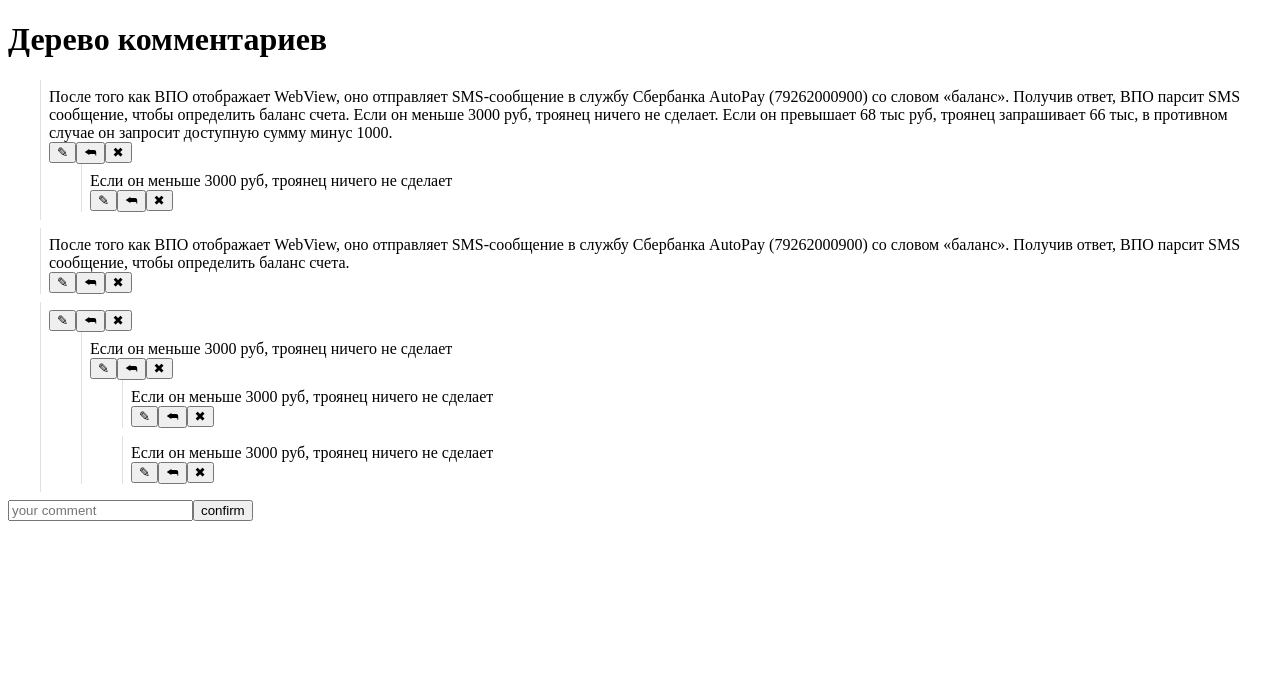
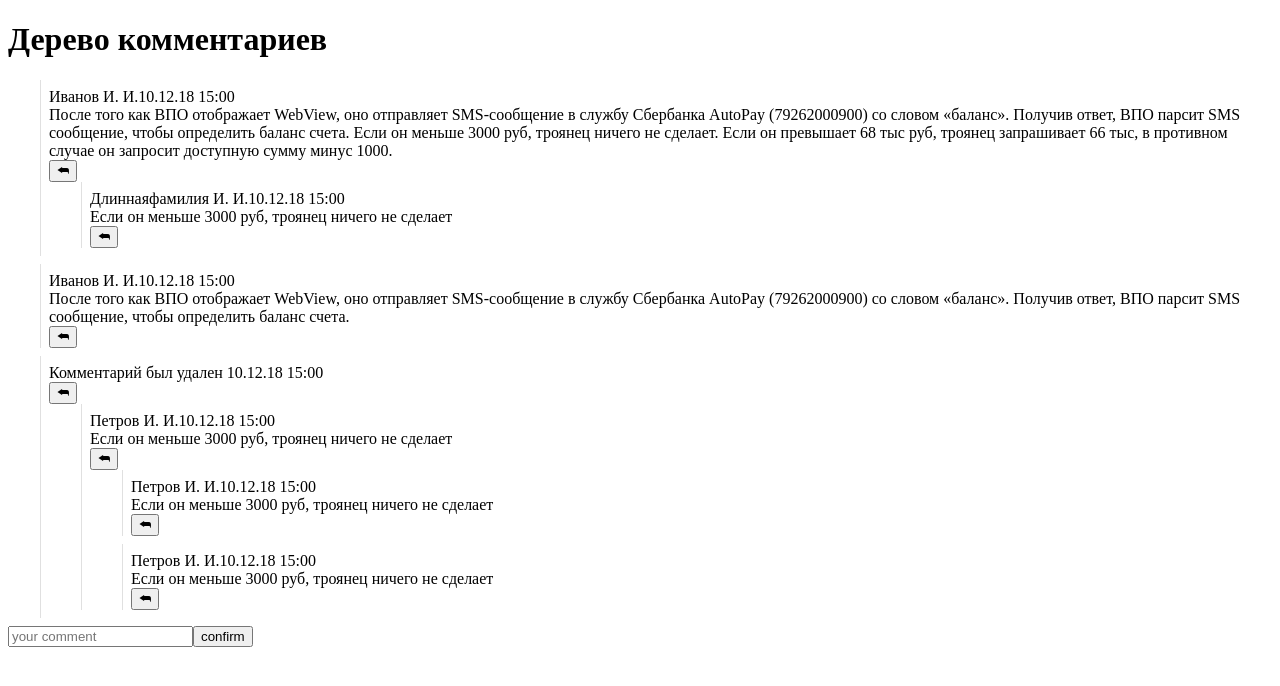
Before and after one commit to S-404/tree-chat, a React (Create React App) app: page / in a window 1280 px wide. Shown: the top 686 px of the page. Built offline with nearby package versions, Linux system fonts and the light colour scheme.

Commit message:
add Context [total time 305min]

```diff
--- a/src/App.js
+++ b/src/App.js
@@ -1,13 +1,23 @@
-import React from "react";
+import React, {useEffect, useState} from "react";
 import './App.css'
 import Comments from "./components/Comments";
+import {Context} from "./context";
+import {commentsData} from "./mockData/commentsData";
 
 function App() {
+    const [user] = useState({userID: 10, username: 'Имяпользователя И.И.'})
+    const [comments, setComments] = useState([])
+    useEffect(() => setComments(commentsData), [])
     return (
-        <div className="App">
-            <h1>Дерево комментариев</h1>
-            <Comments/>
-        </div>
+        <Context.Provider value={
+            {user, comments, setComments}
+        }>
+            <div className="App">
+                <h1>Дерево комментариев</h1>
+                <Comments/>
+            </div>
+        </Context.Provider>
+
     );
 }
 
--- a/src/components/Comment.jsx
+++ b/src/components/Comment.jsx
@@ -1,14 +1,33 @@
-import React from 'react';
+import React, {useContext} from 'react';
+import {Context} from "../context";
 
 const Comment = ({comment, deleteCommentHandler, replyCommentHandler, editCommentHandler}) => {
-
+    const {user} = useContext(Context)
     return (
         <div className={'comments__comment'}>
+            <div>
+                {comment.comment === null ?
+                    <span>{`Комментарий был удален ${comment.datetime}`}</span>
+                    :
+                    <>
+                        <span>{comment.username}</span>
+                        <span>{`${comment.datetime}`}</span>
+                    </>
+                }
+            </div>
+
             <span>{comment.comment}</span>
             <div className={'comment__buttons'}>
-                <button onClick={() => editCommentHandler(comment)}>✎</button>
+
                 <button onClick={() => replyCommentHandler(comment)}>⮪</button>
-                <button onClick={() => deleteCommentHandler(comment)}>✖</button>
+
+                {user.userID === comment.userID ?
+                    <>
+                        <button onClick={() => editCommentHandler(comment)}>✎</button>
+                        <button onClick={() => deleteCommentHandler(comment)}>✖</button>
+                    </>
+                    : null}
+
             </div>
             <div className={'comment__replies'}>
                 {comment.replies.map(reply => (
--- a/src/components/Comments.jsx
+++ b/src/components/Comments.jsx
@@ -1,60 +1,11 @@
-import React, {useMemo, useState} from 'react';
+import React, {useContext, useMemo} from 'react';
 import Comment from "./Comment";
 import NewCommentInput from "./NewCommentInput";
+import {Context} from "../context";
 
 const Comments = () => {
 
-    const [comments, setComments] = useState([
-        {
-            id: 1,
-            parentID: null,
-            author: 'Иванов И. И.',
-            imgSource: '',
-            datetime: '10.12.18 15:00',
-            comment: 'После того как ВПО отображает WebView, оно отправляет SMS-сообщение в службу Сбербанка AutoPay (79262000900) со словом «баланс». Получив ответ, ВПО парсит SMS сообщение, чтобы определить баланс счета. Если он меньше 3000 руб, троянец ничего не сделает. Если он превышает 68 тыс руб, троянец запрашивает  66 тыс, в противном случае он запросит доступную сумму минус 1000.',
-        }, {
-            id: 2,
-            parentID: 1,
-            author: 'Длиннаяфамилия И. И.',
-            imgSource: '',
-            datetime: '10.12.18 15:00',
-            comment: 'Если он меньше 3000 руб, троянец ничего не сделает'
-        }, {
-            id: 3,
-            parentID: null,
-            author: 'Иванов И. И.',
-            imgSource: '',
-            datetime: '10.12.18 15:00',
-            comment: 'После того как ВПО отображает WebView, оно отправляет SMS-сообщение в службу Сбербанка AutoPay (79262000900) со словом «баланс». Получив ответ, ВПО парсит SMS сообщение, чтобы определить баланс счета.',
-        }, {
-            id: 4,
-            parentID: null,
-            author: null,
-            imgSource: '',
-            datetime: '10.12.18 15:00',
-            comment: null,
-        }, {
-            id: 5,
-            parentID: 4,
-            author: 'Петров И. И.',
-            imgSource: '',
-            datetime: '10.12.18 15:00',
-            comment: 'Если он меньше 3000 руб, троянец ничего не сделает',
-        }, {
-            id: 6,
-            parentID: 5,
-            author: 'Петров И. И.',
-            imgSource: '',
-            datetime: '10.12.18 15:00',
-            comment: 'Если он меньше 3000 руб, троянец ничего не сделает',
-        }, {
-            id: 7,
-            parentID: 5,
-            author: 'Петров И. И.',
-            imgSource: '',
-            datetime: '10.12.18 15:00',
-            comment: 'Если он меньше 3000 руб, троянец ничего не сделает',
-        }])
+    const {comments, setComments} = useContext(Context)
 
 
     const commentsData = useMemo(() => {
@@ -68,10 +19,9 @@ const Comments = () => {
 
     const deleteComment = (comment) => {
         const newCommentsObj = [...comments]
-        const objIndex =  newCommentsObj.findIndex((comment_)=>comment_.id===comment.id)
+        const objIndex = newCommentsObj.findIndex((comment_) => comment_.id === comment.id)
         newCommentsObj[objIndex].comment = null
         newCommentsObj[objIndex].username = null
-        newCommentsObj[objIndex].imgSource = null
         setComments(newCommentsObj)
     }
 
--- a/src/components/NewCommentInput.jsx
+++ b/src/components/NewCommentInput.jsx
@@ -1,7 +1,9 @@
-import React, {useState} from 'react';
+import React, {useContext, useState} from 'react';
+import {Context} from "../context";
+import {datetimeFormat} from "../helpers/formats";
 
 const NewCommentInput = ({comments, setComments}) => {
-
+    const {user} = useContext(Context)
     const [newComment, setNewComment] = useState('')
 
     const newCommentInputHandler = (e) => {
@@ -12,16 +14,18 @@ const NewCommentInput = ({comments, setComments}) => {
         return{
             id,
             parentID,
-            author: 'author',
+            userID: user.userID,
+            username: user.username,
             imgSource: '',
-            datetime: new Date(),
+            datetime: datetimeFormat(new Date()),
             comment,
         }
     }
 
     const addNewComment = () => {
         if (newComment) {
-            const commentObj = newCommentObj(comments.length, newComment)
+            const maxID = comments.reduce((prev,curr)=>Math.max(prev,curr.id),0)
+            const commentObj = newCommentObj(maxID+1, newComment)
             setComments([...comments, commentObj])
             setNewComment('')
         }
--- /dev/null
+++ b/src/context.js
@@ -0,0 +1,3 @@
+import React from "react";
+
+export const Context = React.createContext()
--- /dev/null
+++ b/src/mockData/commentsData.js
@@ -0,0 +1,58 @@
+export const commentsData = [
+    {
+        id: 1,
+        parentID: null,
+        userID: 1,
+        username: 'Иванов И. И.',
+        imgSource: '',
+        datetime: '10.12.18 15:00',
+        comment: 'После того как ВПО отображает WebView, оно отправляет SMS-сообщение в службу Сбербанка AutoPay (79262000900) со словом «баланс». Получив ответ, ВПО парсит SMS сообщение, чтобы определить баланс счета. Если он меньше 3000 руб, троянец ничего не сделает. Если он превышает 68 тыс руб, троянец запрашивает  66 тыс, в противном случае он запросит доступную сумму минус 1000.',
+    }, {
+        id: 2,
+        parentID: 1,
+        userID: 2,
+        username: 'Длиннаяфамилия И. И.',
+        imgSource: '',
+        datetime: '10.12.18 15:00',
+        comment: 'Если он меньше 3000 руб, троянец ничего не сделает'
+    }, {
+        id: 3,
+        parentID: null,
+        userID: 1,
+        username: 'Иванов И. И.',
+        imgSource: '',
+        datetime: '10.12.18 15:00',
+        comment: 'После того как ВПО отображает WebView, оно отправляет SMS-сообщение в службу Сбербанка AutoPay (79262000900) со словом «баланс». Получив ответ, ВПО парсит SMS сообщение, чтобы определить баланс счета.',
+    }, {
+        id: 4,
+        parentID: null,
+        userID: null,
+        username: null,
+        imgSource: '',
+        datetime: '10.12.18 15:00',
+        comment: null,
+    }, {
+        id: 5,
+        parentID: 4,
+        userID: 1,
+        username: 'Петров И. И.',
+        imgSource: '',
+        datetime: '10.12.18 15:00',
+        comment: 'Если он меньше 3000 руб, троянец ничего не сделает',
+    }, {
+        id: 6,
+        parentID: 5,
+        userID: 1,
+        username: 'Петров И. И.',
+        imgSource: '',
+        datetime: '10.12.18 15:00',
+        comment: 'Если он меньше 3000 руб, троянец ничего не сделает',
+    }, {
+        id: 7,
+        parentID: 5,
+        userID: 1,
+        username: 'Петров И. И.',
+        imgSource: '',
+        datetime: '10.12.18 15:00',
+        comment: 'Если он меньше 3000 руб, троянец ничего не сделает',
+    }]
```
